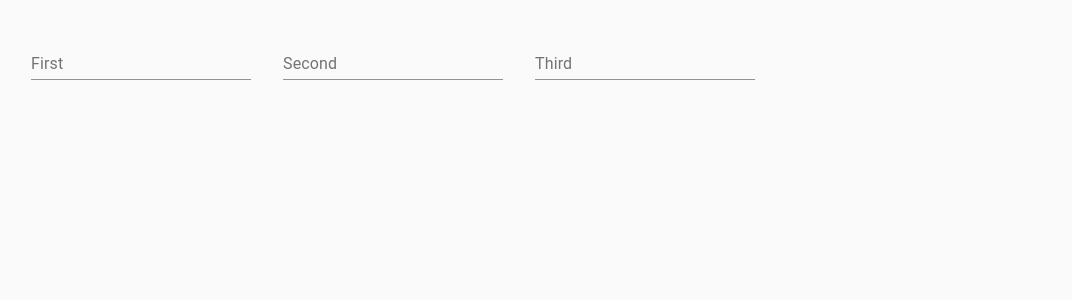
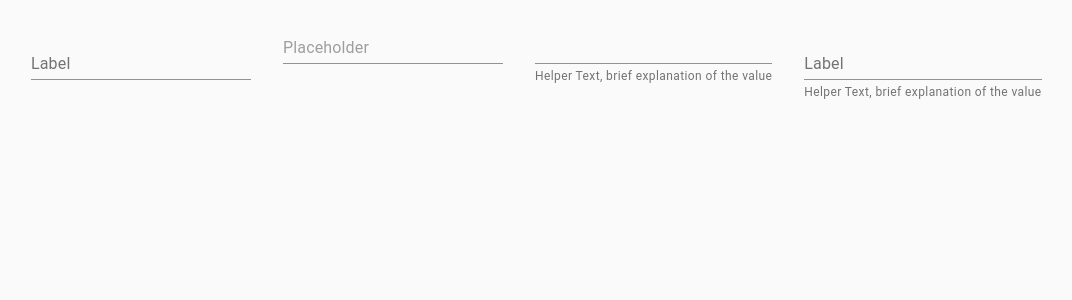
Before and after one commit to eliseuvideira/react-material-ui-cookbook, a React app: page / in a window 1280 px wide. Shown: the top 300 px of the page, without its empty margins (1-1073 px from the left). Built offline with nearby package versions, Linux system fonts and the light colour scheme.

Commit message:
Using TextField properties: label, placeholder and helperText

```diff
--- a/src/components/Page.tsx
+++ b/src/components/Page.tsx
@@ -1,4 +1,4 @@
-import React, { useState } from 'react';
+import React from 'react';
 import { makeStyles } from '@material-ui/core/styles';
 import { CssBaseline, Grid, TextField } from '@material-ui/core';
 
@@ -14,35 +14,26 @@ const useStyles = makeStyles((theme) => ({
 const Page = () => {
   const classes = useStyles();
 
-  const [inputs, setInputs] = useState([
-    { id: 'first', label: 'First', value: '' },
-    { id: 'second', label: 'Second', value: '' },
-    { id: 'third', label: 'Third', value: '' },
-  ]);
-
-  const onChange = <T extends { target: { id: string; value: string } }>({
-    target: { id, value },
-  }: T): void => {
-    const newInputs = [...inputs];
-    const index = inputs.findIndex((input) => input.id === id);
-    newInputs[index] = { ...newInputs[index], value };
-    setInputs(newInputs);
-  };
-
   return (
     <div className={classes.root}>
       <CssBaseline />
       <Grid container spacing={4} className={classes.container}>
-        {inputs.map((input) => (
-          <Grid item key={input.id}>
-            <TextField
-              id={input.id}
-              label={input.label}
-              value={input.value}
-              onChange={onChange}
-            />
-          </Grid>
-        ))}
+        <Grid item>
+          <TextField label="Label" />
+        </Grid>
+        <Grid item>
+          <TextField placeholder="Placeholder" />
+        </Grid>
+        <Grid item>
+          <TextField helperText="Helper Text, brief explanation of the value" />
+        </Grid>
+        <Grid item>
+          <TextField
+            label="Label"
+            placeholder="Placeholder"
+            helperText="Helper Text, brief explanation of the value"
+          />
+        </Grid>
       </Grid>
     </div>
   );
```
